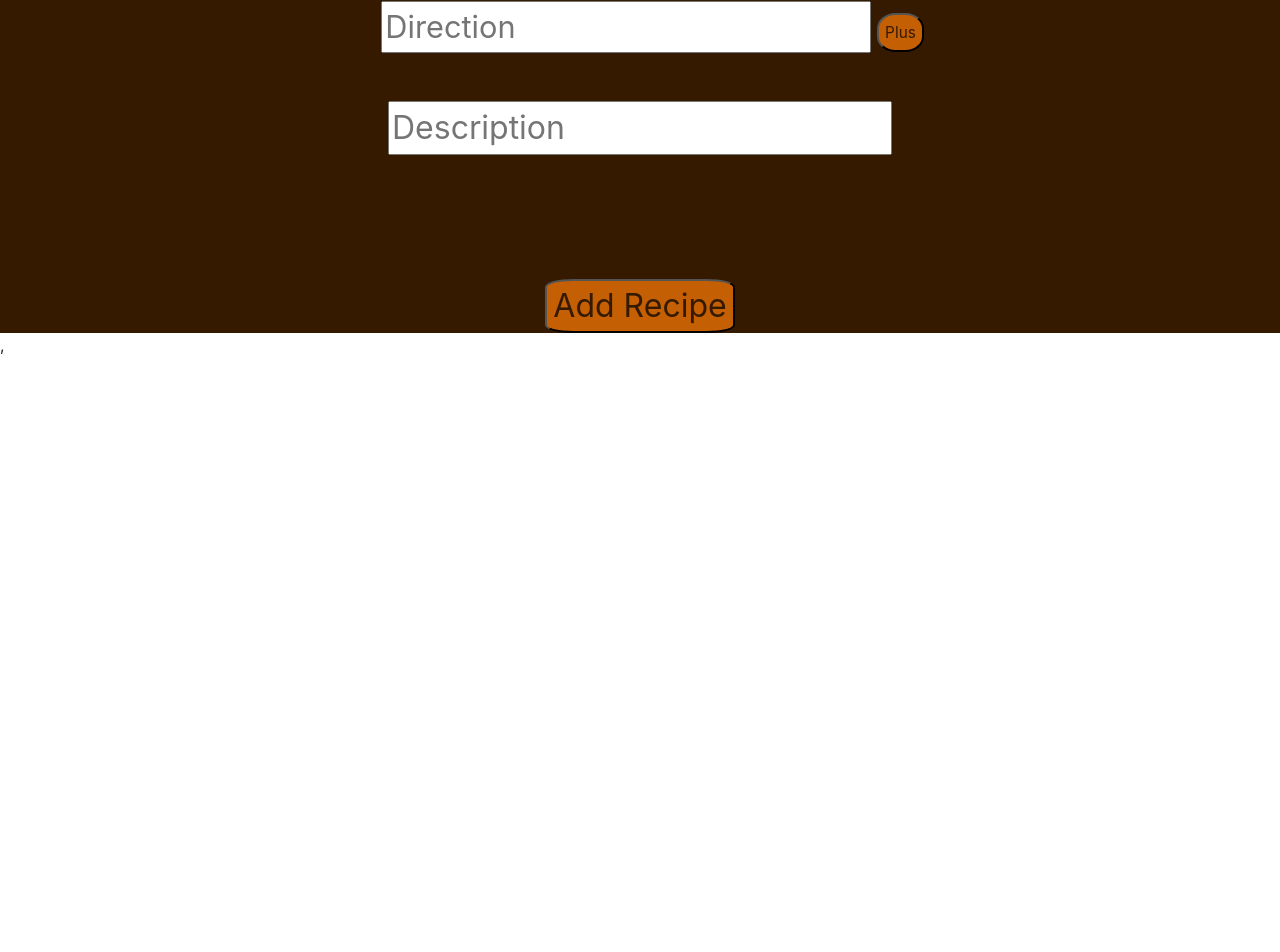
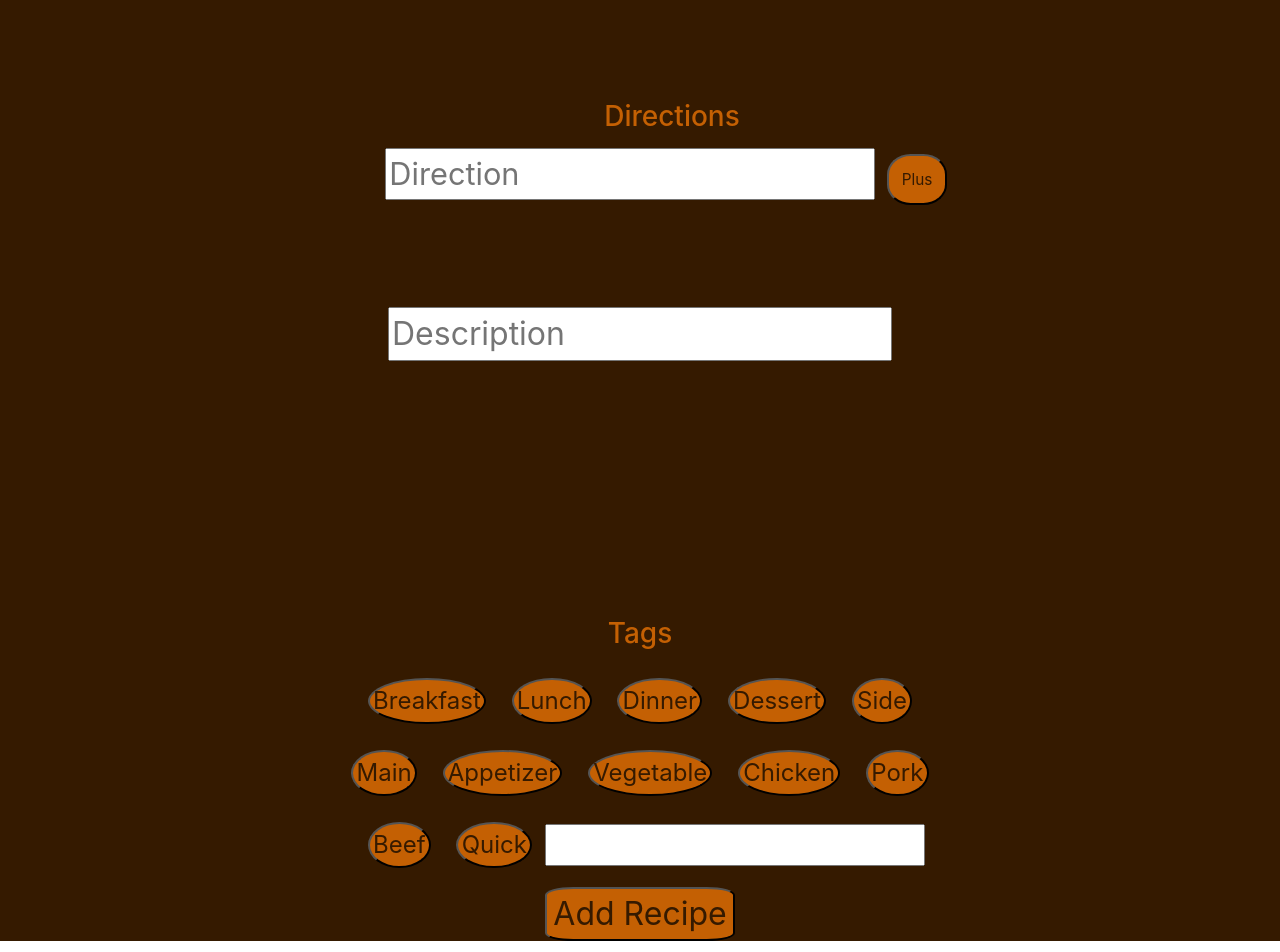
Before and after one commit to BW-WEBPT15-SecretFamilyRecipesCookbook3/frontend, a React (Create React App) app: page /recipeform in a window 1280 px wide. Shown: the part 573-1525 px from the top of the page. Before the commit the page ends 930 px from the top, so only its background shows below. Built offline with nearby package versions, Linux system fonts and the light colour scheme; sample sign-in values are in the browser's storage.

Commit message:
added tag and things needed for recipe

```diff
--- a/src/App.js
+++ b/src/App.js
@@ -37,15 +37,11 @@ function App() {
           {" "}
           Dashboard
         </Link>
-        <Link className="links" to={"/recipeform"}>
-          {" "}
-          Recipe From (temp link)
-        </Link>
 
         <Route exact path="/login" component={Login} />
         <Route exact path="/register" component={Register} />
         <PrivateRoute path="/dashboard" component={Dashboard} />
-        <Route path="/recipeform" component={RecipeForm} />
+        <PrivateRoute path="/recipeform" component={RecipeForm} />
       </Router>
     </div>
   );
--- a/src/components/RecipeComponents/RecipeForm.js
+++ b/src/components/RecipeComponents/RecipeForm.js
@@ -15,7 +15,23 @@ class RecipeForm extends React.Component {
     description: "",
     source: "",
     ingredients: [],
-    directions: []
+    directions: [],
+    tags: [],
+    tag: "",
+    commonTags: [
+      "Breakfast",
+      "Lunch",
+      "Dinner",
+      "Dessert",
+      "Side",
+      "Main",
+      "Appetizer",
+      "Vegetable",
+      "Chicken",
+      "Pork",
+      "Beef",
+      "Quick"
+    ]
   };
 
   handleChanges = e => {
@@ -43,6 +59,25 @@ class RecipeForm extends React.Component {
         directions,
         directionValue: ""
       };
+    });
+  };
+  addTagByButton = (e, tag) => {
+    e.preventDefault();
+    this.setState(state => {
+      const tags = [...state.tags, tag.toString()];
+      const commonTags = state.commonTags.filter(el => el !== tag);
+      return {
+        tags,
+        commonTags
+      };
+    });
+  };
+  deleteTag = (e, index) => {
+    e.preventDefault();
+    const newTags = [...this.state.tags];
+    newTags.splice(index, 1);
+    this.setState({
+      tags: newTags
     });
   };
 
@@ -156,7 +191,7 @@ class RecipeForm extends React.Component {
             />
           </div>
 
-            {/* <div className="tags-wrapper">
+          <div className="tags-wrapper">
             <h3>Tags</h3>
             <div className="tags">
               {this.state.commonTags.map((tag, index) => {
@@ -175,22 +210,12 @@ class RecipeForm extends React.Component {
                 onChange={this.handleChanges}
                 value={this.state.tag}
               />
-              <button onClick={this.addCustomTag}>Add Custom Tag</button>
-              {this.state.tags.map((tag, index) => (
-                <div className="tag">
-                  <p>{tag}</p>
-                  <button onClick={e => this.deleteTag(e, index)}>
-                    Delete Tag
-                  </button>
             </div>
-              ))}
           </div>
-          </div> */}
 
           <div className="submit-recipe">
             <button type="submit"> Add Recipe</button>
           </div>
-
         </form>
       </div>
     );
```
Lines whose indentation alone changed are shown as unchanged.
